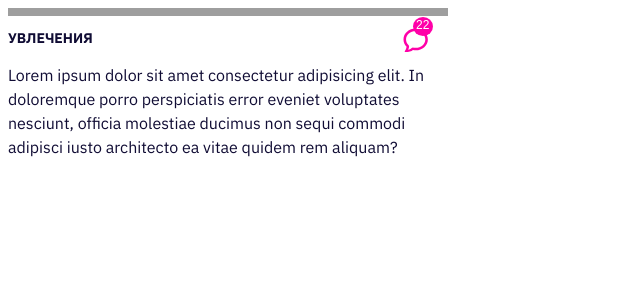
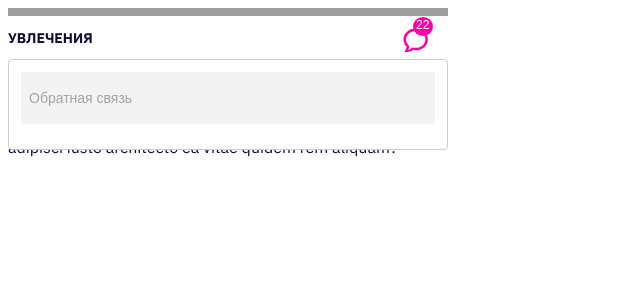
Before and after one commit to marussia1996/Vizitki, a React (Create React App) app: page /vadim in a window 1280 px wide. Both pictures are taken after a click on the button "22". Shown: the top 300 px of the page, without its empty margins (0-640 px from the left). Built offline with nearby package versions, Linux system fonts and the light colour scheme; grey boxes are pictures that could not be loaded.

Commit message:
добавить инпут

```diff
--- a/src/components/DetailCard/DetailCard.tsx
+++ b/src/components/DetailCard/DetailCard.tsx
@@ -5,6 +5,7 @@ import defaultLine from '../../images/Line/default.svg';
 import romanticLine from '../../images/Line/romantic.svg';
 import daringLine from '../../images/Line/daring.svg';
 import { CommentIcon } from '../CommentIcon/CommentIcon';
+import Feedback from '../Feedback/Feedback';
 
 type TProps = {
   theme: TPageType;
@@ -15,6 +16,7 @@ type TProps = {
 
 export default function DetailCard({ theme, heading, text, image }: TProps) {
   const [themeType, setTheme] = useState(defaultLine);
+  const [isOpenFeedback, setFeedbackState] = useState(false);
 
   useEffect(() => {
     switch (theme) {
@@ -29,6 +31,10 @@ export default function DetailCard({ theme, heading, text, image }: TProps) {
     }
   });
 
+  const feedbackHandle = () => {
+    setFeedbackState(!isOpenFeedback);
+  }
+
   return (
     <div className='card'>
       <div className='line' style={{ backgroundImage: `url(${themeType})` }}></div>
@@ -37,9 +43,10 @@ export default function DetailCard({ theme, heading, text, image }: TProps) {
         <div className='image' style={{ backgroundImage: `url(${image})` }}></div>
       )}
       <p className='text'>{text}</p>
-      <div className='cnt'>
+      <div className='cnt' onClick={feedbackHandle}>
         <CommentIcon color='pink' />
       </div>
+      {isOpenFeedback && <Feedback />}
     </div>
   )
 }
--- /dev/null
+++ b/src/components/Feedback/Feedback.scss
@@ -0,0 +1,40 @@
+@use '../../index.scss' as *;
+
+.modal {
+  width: 100%;
+  max-height: 274px;
+  position: absolute;
+  top: 51px;
+  left: 0;
+  z-index: 2;
+  background-color: #fff;
+  padding: 12px 12px 13px;
+  border: 1px solid #CCCCCC;
+  border-radius: 4px;
+  box-sizing: border-box;
+  display: flex;
+  flex-direction: column-reverse;
+  gap: 12px;
+}
+
+.smilesCnt {
+  width: 406px;
+  max-height: 52px;
+}
+
+.input {
+  height: 36px;
+  background-color: #F3F3F3;
+  border: none;
+  font-size: 14px;
+  line-height: 20px;
+  padding: 8px;
+}
+
+.input:focus {
+  outline: none;
+}
+
+.input::placeholder {
+  color: $text-light;
+}
--- /dev/null
+++ b/src/components/Feedback/Feedback.tsx
@@ -0,0 +1,10 @@
+import './Feedback.scss';
+
+export default function Feedback() {
+  return (
+    <div className='modal'>
+      <div className='smilesCnt'></div>
+      <input type='text' placeholder='Обратная связь' className='input'></input>
+    </div>
+  )
+}
```
